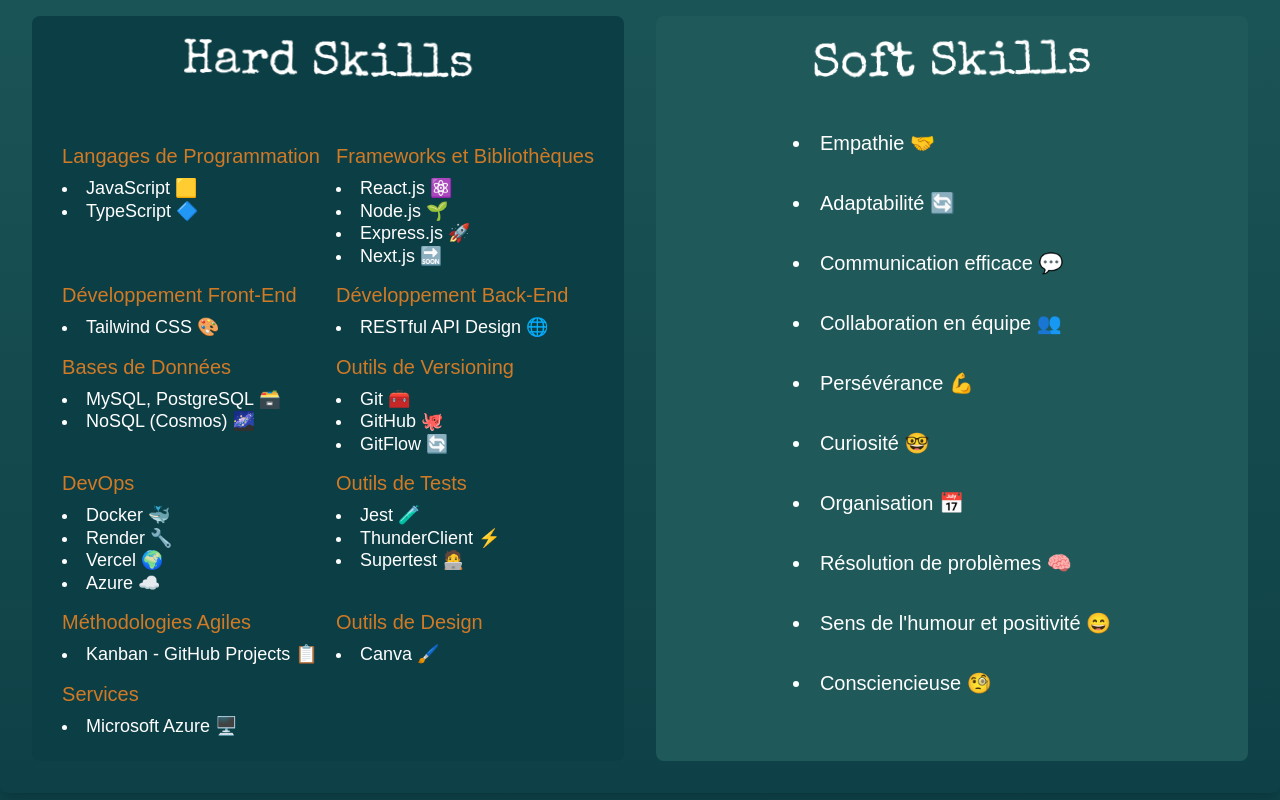
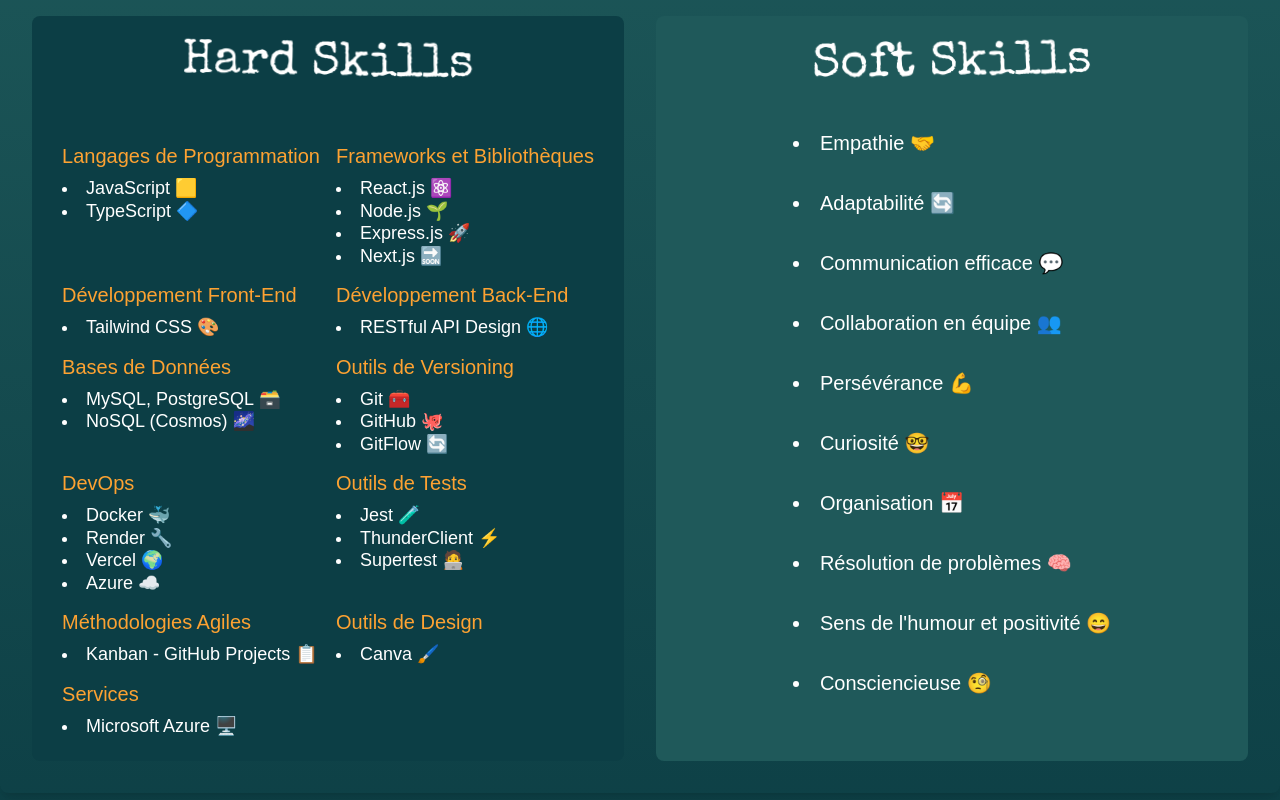
Before and after one commit to AlineCoatanoan/portfolio-V1, a React (Vite) app: page / in a window 1280 px wide. Shown: the part 1844-2644 px from the top of the page. Built offline with nearby package versions, Linux system fonts and the light colour scheme.

Commit message:
accessibility

```diff
--- a/src/components/Skills.tsx
+++ b/src/components/Skills.tsx
@@ -71,7 +71,7 @@
               <div className="grid grid-cols-1 sm:grid-cols-2 gap-4">
                 {Object.entries(hardSkills).map(([category, skills], index) => (
                   <div key={index} className="flex flex-col space-y-2">
-                    <h3 className="text-xl text-[#D17A26] leading-tight">{category}</h3>
+                    <h3 className="text-xl text-[#FDA232] leading-tight">{category}</h3>
                     <ul className="text-xl text-left list-disc list-inside">
                       {skills.map((skill, skillIndex) => (
                         <motion.li
```
